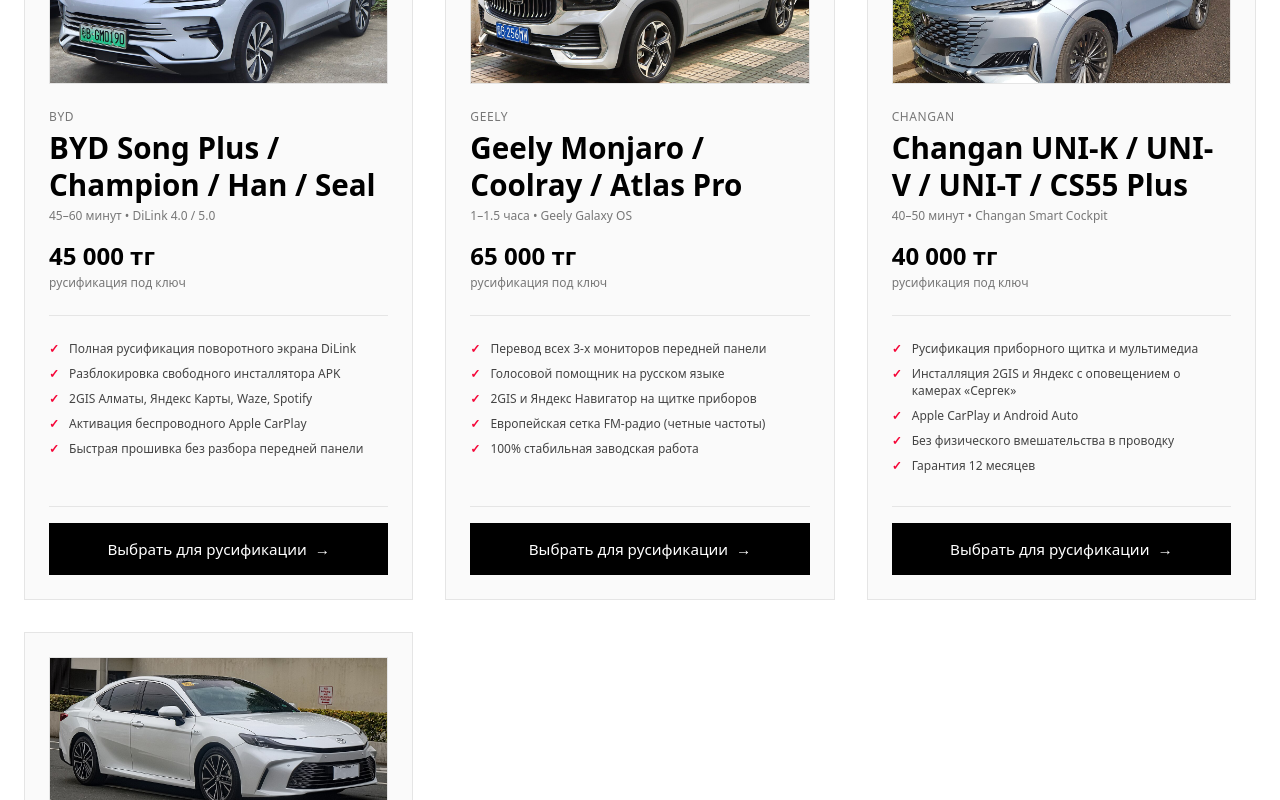
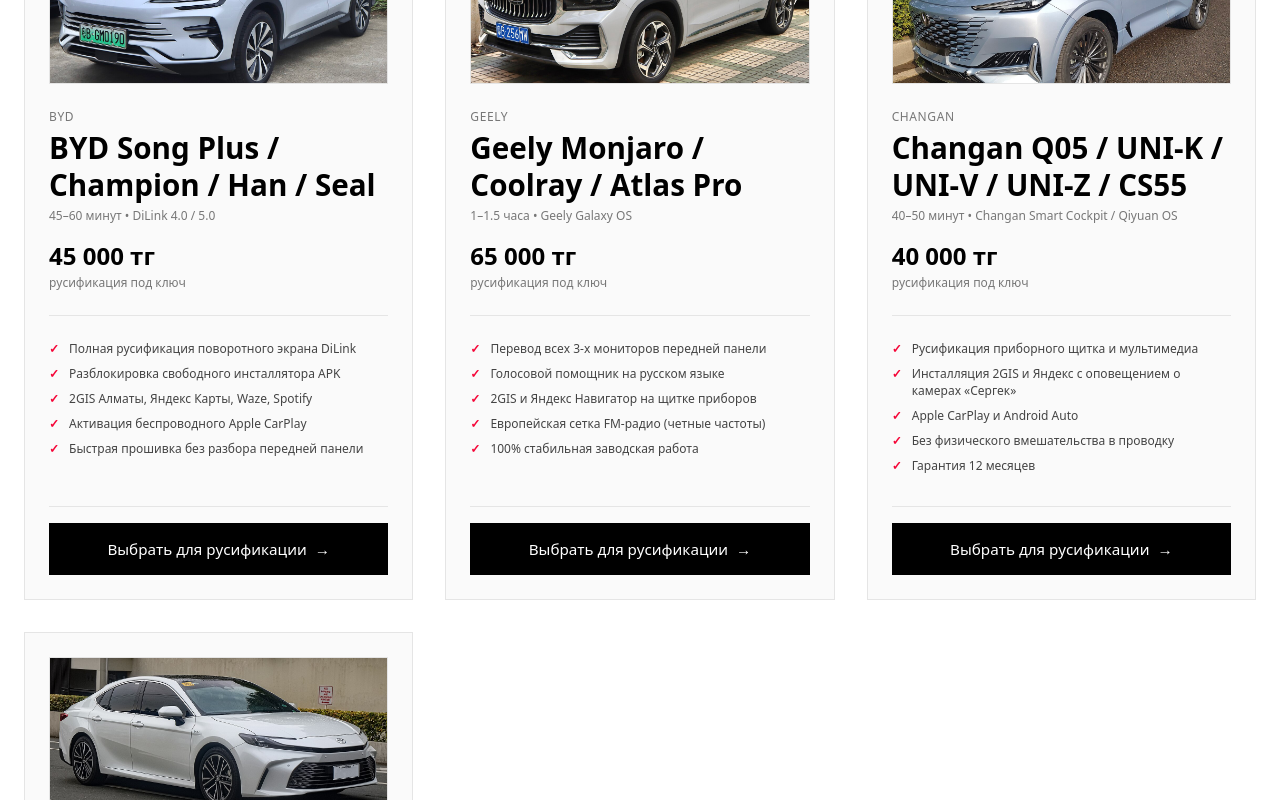
Before and after one commit to Askerka00/justnice, a Nuxt app: page / in a window 1280 px wide. Shown: the part 2240-3040 px from the top of the page. Built offline with nearby package versions, Linux system fonts and the light colour scheme.

Commit message:
feat: incorporate Wordstat insights (dual keywords 'русификация и прошивка', Changan Q05/UNI-Z)

```diff
--- a/data/autoData.ts
+++ b/data/autoData.ts
@@ -105,11 +105,11 @@ export const CAR_MODELS: CarModel[] = [
   {
     id: 'changan-uni',
     brand: 'Changan',
-    name: 'Changan UNI-K / UNI-V / UNI-T / CS55 Plus',
+    name: 'Changan Q05 / UNI-K / UNI-V / UNI-Z / CS55',
     year: '2023–2026',
     price: 40000,
     timeHours: '40–50 минут',
-    chipset: 'Changan Smart Cockpit',
+    chipset: 'Changan Smart Cockpit / Qiyuan OS',
     image: '/images/cars/changan-uni-k.jpg',
     features: [
       'Русификация приборного щитка и мультимедиа',
--- a/pages/index.vue
+++ b/pages/index.vue
@@ -108,18 +108,18 @@ const schemaFaq = {
 
 // SEO Head Meta
 useHead({
-  title: 'Русификация китайских авто в Алматы — Zeekr, LiXiang, BYD, Geely, Camry 80 | JUSTNICE',
+  title: 'Русификация и прошивка китайских авто в Алматы — Zeekr, Monjaro, Camry 80, BYD | JUSTNICE',
   meta: [
     {
       name: 'description',
-      content: 'Профессиональная русификация и адаптация китайских авто в Алматы. Перевод приборки, центральных дисплеев и HUD, 2GIS и Яндекс Навигатор с предупреждением о дорожных камерах. 100% сохранение дилерской гарантии.'
+      content: 'Профессиональная русификация и прошивка мультимедиа китайских авто в Алматы. Перевод приборки, центральных дисплеев и HUD, 2GIS и Яндекс Навигатор с предупреждением о дорожных камерах «Сергек». 100% сохранение дилерской гарантии.'
     },
-    { property: 'og:title', content: 'Русификация китайских авто в Алматы — Zeekr, LiXiang, BYD, Geely, Camry 80' },
-    { property: 'og:description', content: 'Официальная программная адаптация китайских авто в Алматы. 2GIS, Яндекс Навигатор, гарантия 12 месяцев. Онлайн-расчет стоимости.' },
+    { property: 'og:title', content: 'Русификация и прошивка китайских авто в Алматы — Zeekr, Monjaro, Camry 80, BYD' },
+    { property: 'og:description', content: 'Официальная русификация и прошивка мультимедиа китайских авто в Алматы. 2GIS, Яндекс Навигатор, гарантия 12 месяцев. Онлайн-расчет стоимости.' },
     { property: 'og:url', content: 'https://justnice.me/' },
     { property: 'og:image', content: 'https://justnice.me/images/hero-car.jpg' },
-    { name: 'twitter:title', content: 'Русификация китайских авто в Алматы — JUSTNICE' },
-    { name: 'twitter:description', content: 'Профессиональный перевод мультимедиа и приборных панелей Zeekr, LiXiang, BYD, Geely, Camry 80 в Алматы.' }
+    { name: 'twitter:title', content: 'Русификация и прошивка китайских авто в Алматы — JUSTNICE' },
+    { name: 'twitter:description', content: 'Профессиональная русификация и прошивка приборных панелей и экранов Zeekr, Monjaro, Camry 80, BYD в Алматы.' }
   ],
   link: [
     { rel: 'canonical', href: 'https://justnice.me/' }
```
